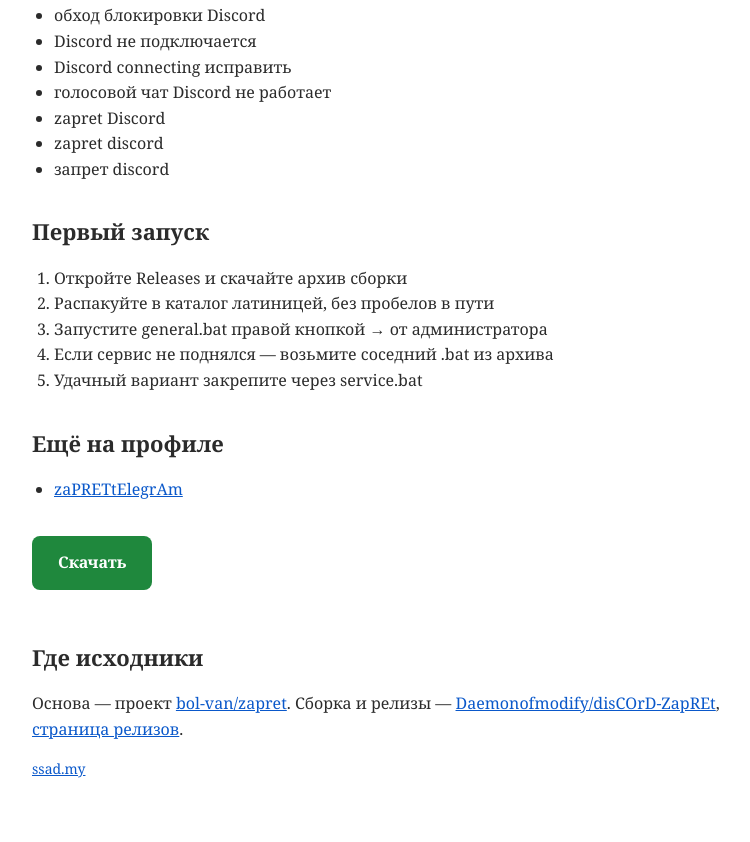
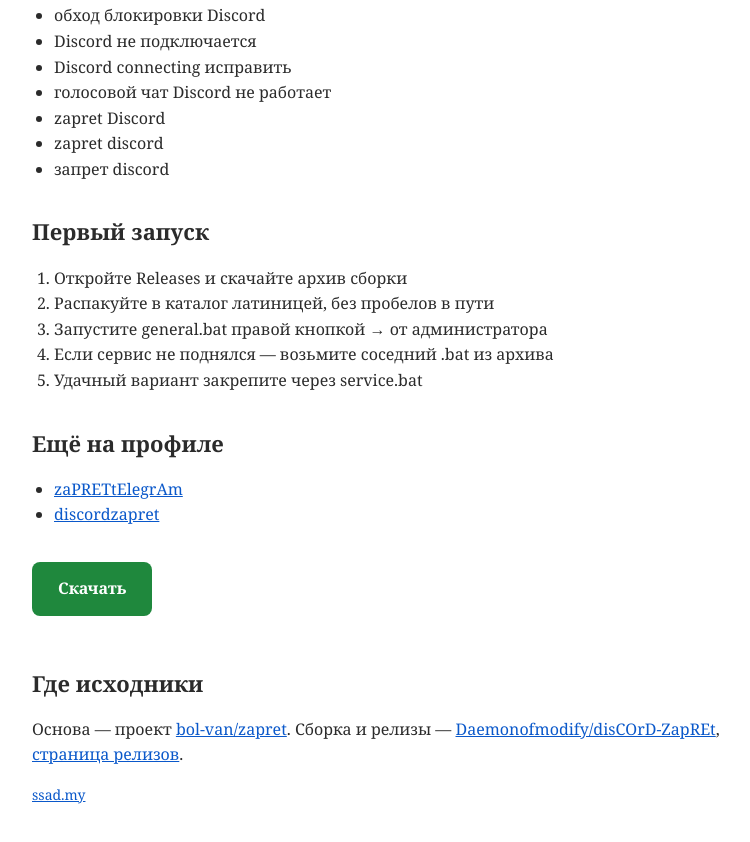
Before and after one commit to Daemonofmodify/disCOrD-ZapREt, a plain HTML site: page docs/index.html in a window 1280 px wide. Shown: the part 1594-2436 px from the top of the page, without its empty margins (258-1008 px from the left). Drawn offline with Linux system fonts and the light colour scheme.

Commit message:
Update site files

```diff
--- a/docs/index.html
+++ b/docs/index.html
@@ -90,6 +90,7 @@
   <h2>Ещё на профиле</h2>
   <ul>
     <li><a href="https://github.com/Daemonofmodify/zaPRETtElegrAm">zaPRETtElegrAm</a></li>
+    <li><a href="https://github.com/Daemonofmodify/discordzapret">discordzapret</a></li>
   </ul>
 
 
```
